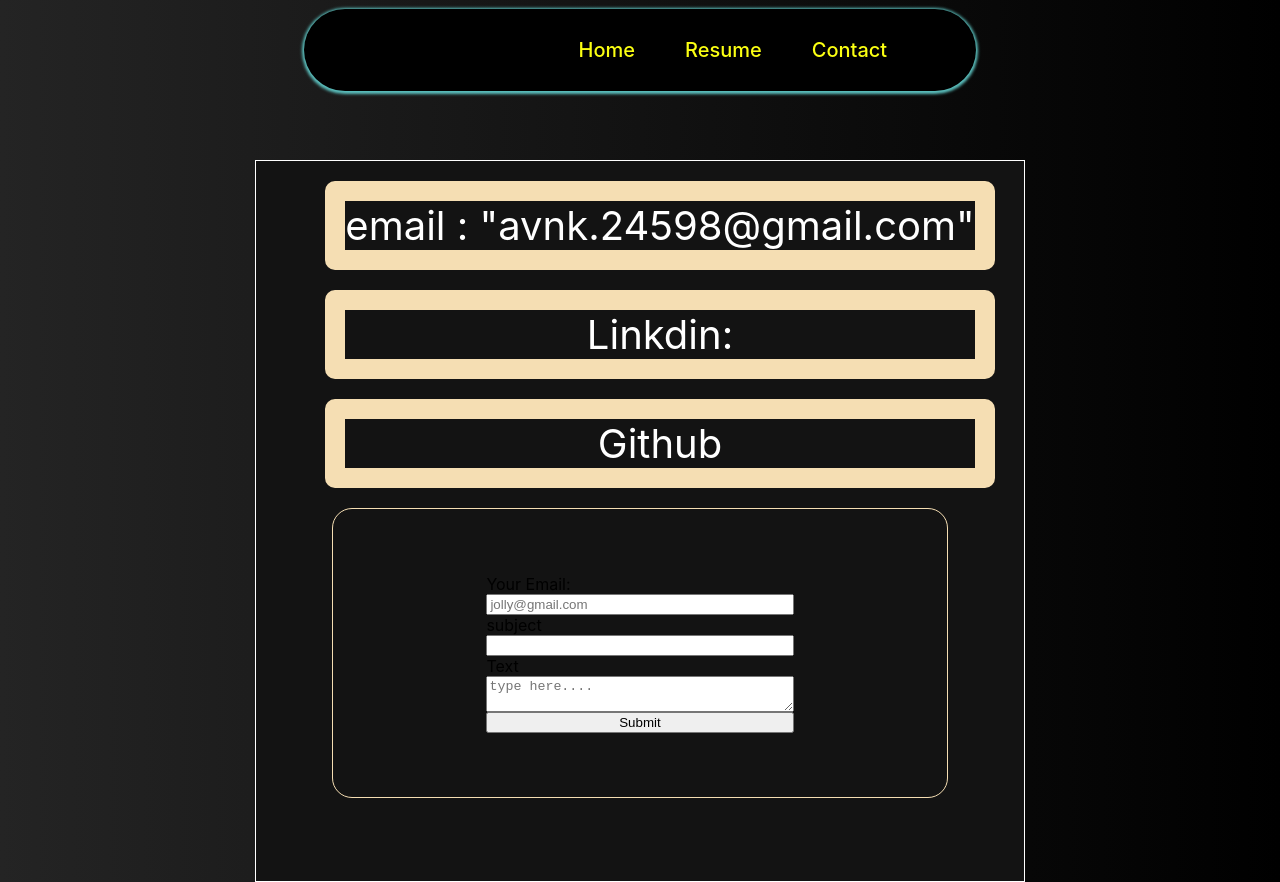
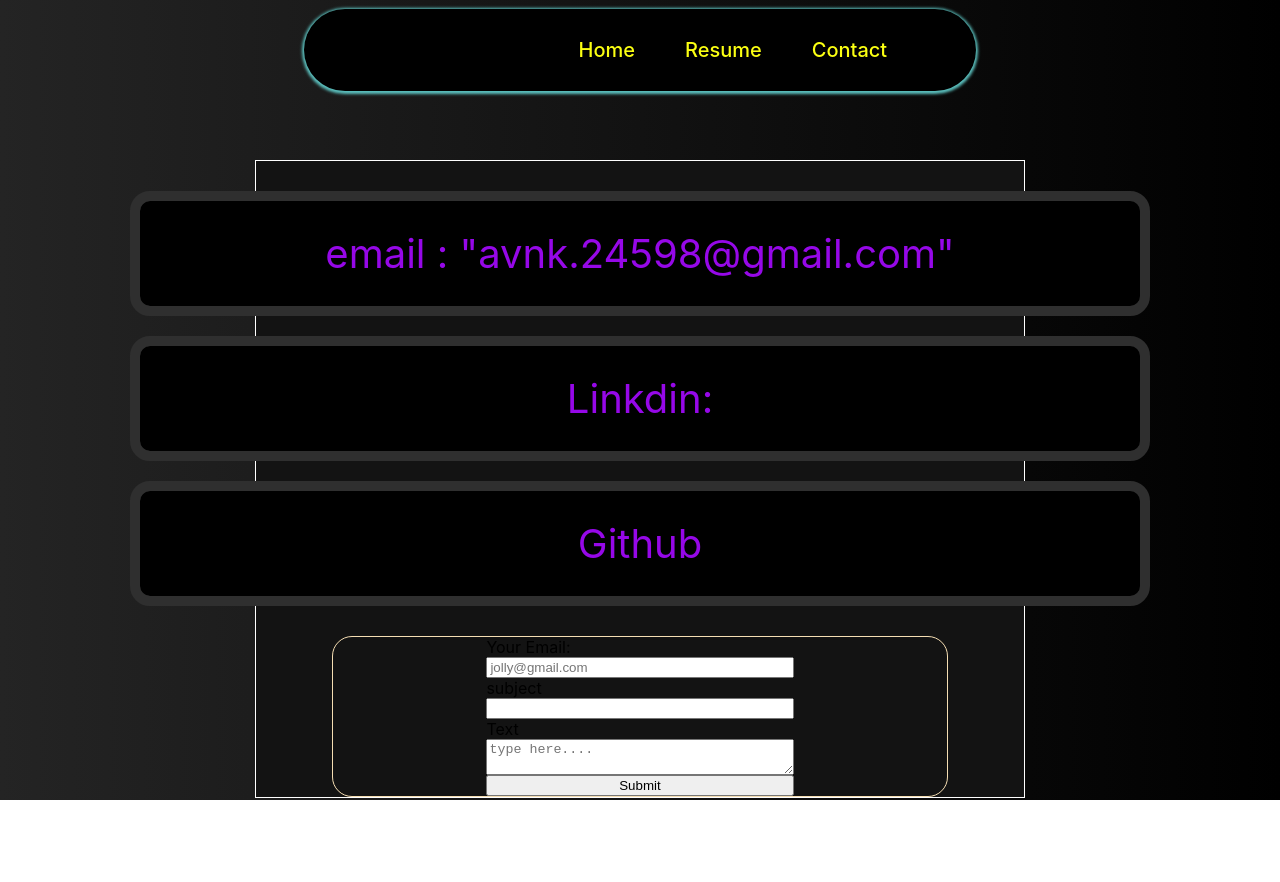
Before and after one commit to avnk-342/portfolio, a React (Create React App) app in the folder client/: page /contact in a window 1280 px wide. After the commit the page ends 800 px from the top, so only its background shows below. Built offline with nearby package versions, Linux system fonts and the light colour scheme.

Commit message:
made some changes on contact page

```diff
--- a/client/src/pages/Contact.css
+++ b/client/src/pages/Contact.css
@@ -13,7 +13,7 @@
     align-items: center;
     position: relative;
     top: 160px;
-    height: 90vh;
+
     width: 60%;
     background-color: #131313;
     border: 1px solid white;
@@ -38,15 +38,21 @@
 
 .contact-link-list{
     list-style: none;
+    padding: 0;
+    margin: 0;
+    width: 100%;
 }
 
 .contact-link-list li{
-    margin: 20px 0;
-    color: white;
+    margin: 40px 0;
+    color: rgb(150, 8, 232);
     font-size: 40px;
-    border: 20px solid wheat;
+    outline: 10px solid rgb(47, 47, 47);
     border-radius: 10px;
     align-items: center;
     justify-content: center;
     display: flex;
+    width: 1000px;
+    height: 105px;
+    background-color: rgb(0, 0, 0);
 }
```
